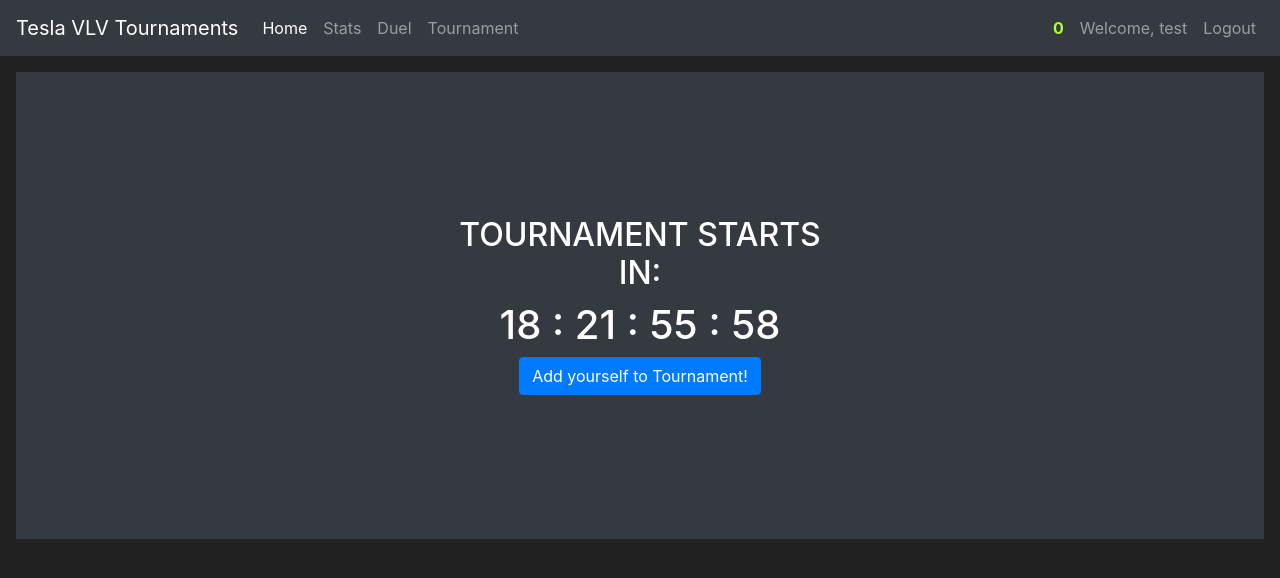
After one commit to Tournament-VLV/Tournament, a Flask app: page /tournament in a window 1280 px wide. The commit adds this page. Shown: the top 578 px of the page. Run offline with Flask 2, Linux system fonts and the light colour scheme; a user stored in the database is signed in; some libraries are stand-ins or nearby versions.

Commit message:
Add tournament.html, and js file with count down timer

```diff
--- a/tournament/__init__.py
+++ b/tournament/__init__.py
@@ -9,6 +9,7 @@
 #pip install flask_bcrypt
 #pip install flask_login
 #python -m pip install SomePackage
+
 import imp
 from operator import length_hint
 from flask import Flask
--- a/tournament/routes.py
+++ b/tournament/routes.py
@@ -42,7 +42,7 @@ def login_page():
         ):
             login_user(attempted_user)
             flash(f'Success! You are logged in as: {attempted_user.username}', category='success')
-            return redirect(url_for('stats'))
+            return redirect(url_for('tournament'))
         else:
             flash('Username and password are not match! Please try again', category='danger')
 
@@ -59,3 +59,8 @@ def logout_page():
     logout_user()
     flash("You have been logged out!", category='info')
     return redirect(url_for("home_page"))
+
+@app.route('/tournament')
+@login_required
+def tournament():
+    return render_template('tournament.html')
--- /dev/null
+++ b/tournament/static/main.js
@@ -0,0 +1,39 @@
+// Setup End Date for Countdown (getTime == Time in Milleseconds)
+let launchDate = new Date("March 28, 2022 18:00:00").getTime();
+
+// Setup Timer to tick every 1 second
+let timer = setInterval(tick, 1000);
+
+function tick () {
+  // Get current time
+  let now = new Date().getTime();
+  // Get the difference in time to get time left until reaches 0
+  let t = launchDate - now;
+
+  // Check if time is above 0
+  if (t > 0) {
+    // Setup Days, hours, seconds and minutes
+    // Algorithm to calculate days...
+    let days = Math.floor(t / (1000 * 60 * 60 * 24));
+    // prefix any number below 10 with a "0" E.g. 1 = 01
+    if (days < 10) { days = "0" + days; }
+
+    // Algorithm to calculate hours
+    let hours = Math.floor((t % (1000 * 60 * 60 * 24)) / (1000 * 60 * 60));
+    if (hours < 10) { hours = "0" + hours; }
+
+    // Algorithm to calculate minutes
+    let mins = Math.floor((t % (1000 * 60 * 60)) / (1000 * 60));
+    if (mins < 10) { mins = "0" + mins; }
+
+    // Algorithm to calc seconds
+    let secs = Math.floor((t % (1000 * 60)) / 1000);
+    if (secs < 10) { secs = "0" + secs; }
+
+    // Create Time String
+    let time = `${days} : ${hours} : ${mins} : ${secs}`;
+
+    // Set time on document
+    document.querySelector('.countdown').innerText = time;
+  }
+}
--- a/tournament/templates/base.html
+++ b/tournament/templates/base.html
@@ -30,6 +30,11 @@
                 <li class="nav-item">
                     <a class="nav-link" href="{{ url_for('duel') }}">Duel</a>
                 </li>
+                {% if current_user.is_authenticated %}
+                <li class="nav-item">
+                    <a class="nav-link" href="{{ url_for('tournament') }}">Tournament</a>
+                </li>
+                {% endif %}
             </ul>
               {% if current_user.is_authenticated %}
                 <ul class="navbar-nav">
--- a/tournament/templates/home.html
+++ b/tournament/templates/home.html
@@ -8,9 +8,9 @@
             <h1 class="display-4 font-weight-normal">VLV Tournaments!</h1>
             <br>
             <p class="lead font-weight-normal">Start competing with the best FIFA players <s>in the world</s> on the second floor of the Electra office and join us!</p>
-            <a class="btn btn-primary" href="{{ url_for('login_page') }}">Get Started</a>
+            <a class="btn btn-primary" href="{{ url_for('login_page') }}">Join next Tournament!</a>
         </div>
         <div class="product-device box-shadow d-none d-md-block"></div>
         <div class="product-device product-device-2 box-shadow d-none d-md-block"></div>
-    </div>
+
 {% endblock %}
--- /dev/null
+++ b/tournament/templates/tournament.html
@@ -0,0 +1,19 @@
+{% extends 'base.html' %}
+
+{% block title %}
+    Tournament
+{% endblock %}
+
+{% block content %}
+
+<div class="position-relative overflow-hidden p-3 p-md-5 m-md-3 text-center bg-dark" style="color:white">
+<div class="col-md-5 p-lg-5 mx-auto my-5">
+<h2>TOURNAMENT STARTS IN:</h2>
+<h1>
+<div class="countdown">00 : 00 : 00 : 00</div>
+</h1>
+<script type="text/javascript" src="static/main.js"></script>
+<a class="btn btn-primary" href="#">Add yourself to Tournament!</a>
+</div>
+</div>
+{% endblock %}
```
Also changed, not shown: tournament/forms.py (line endings or trailing spaces).
